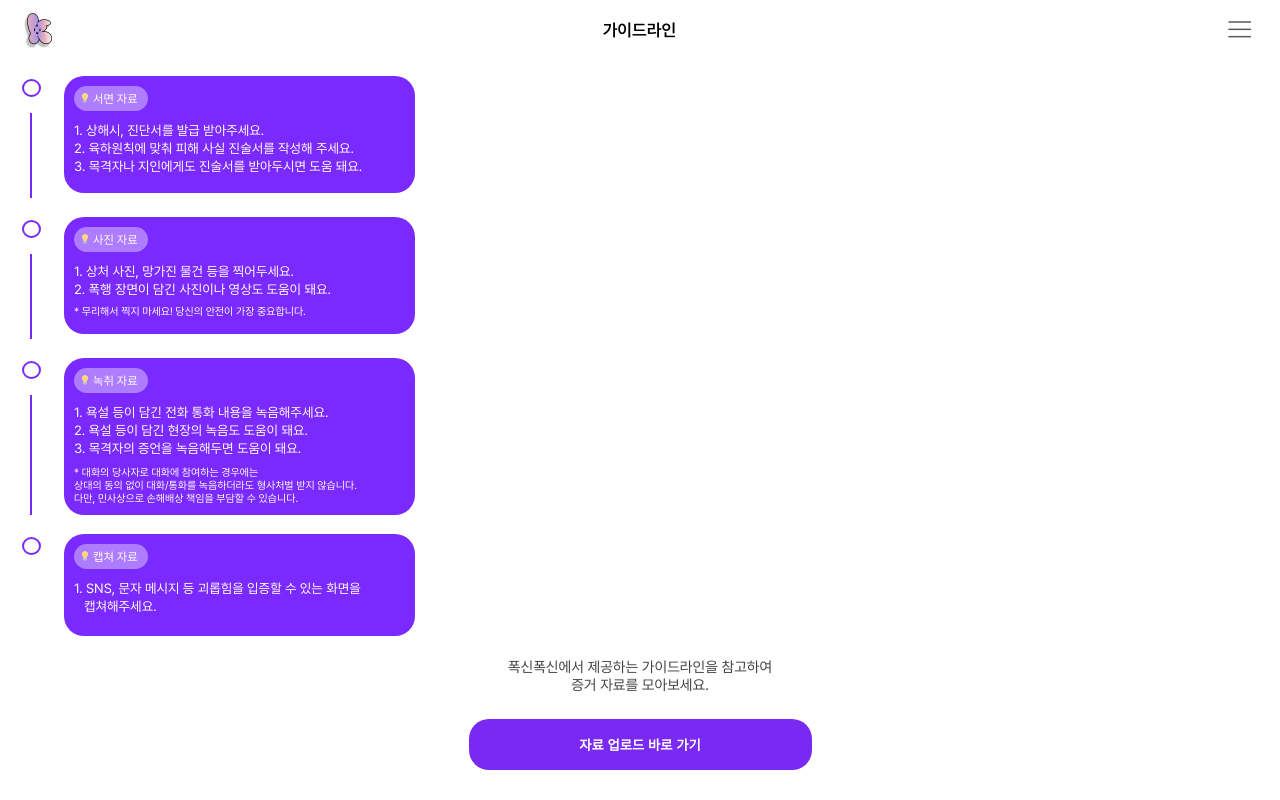
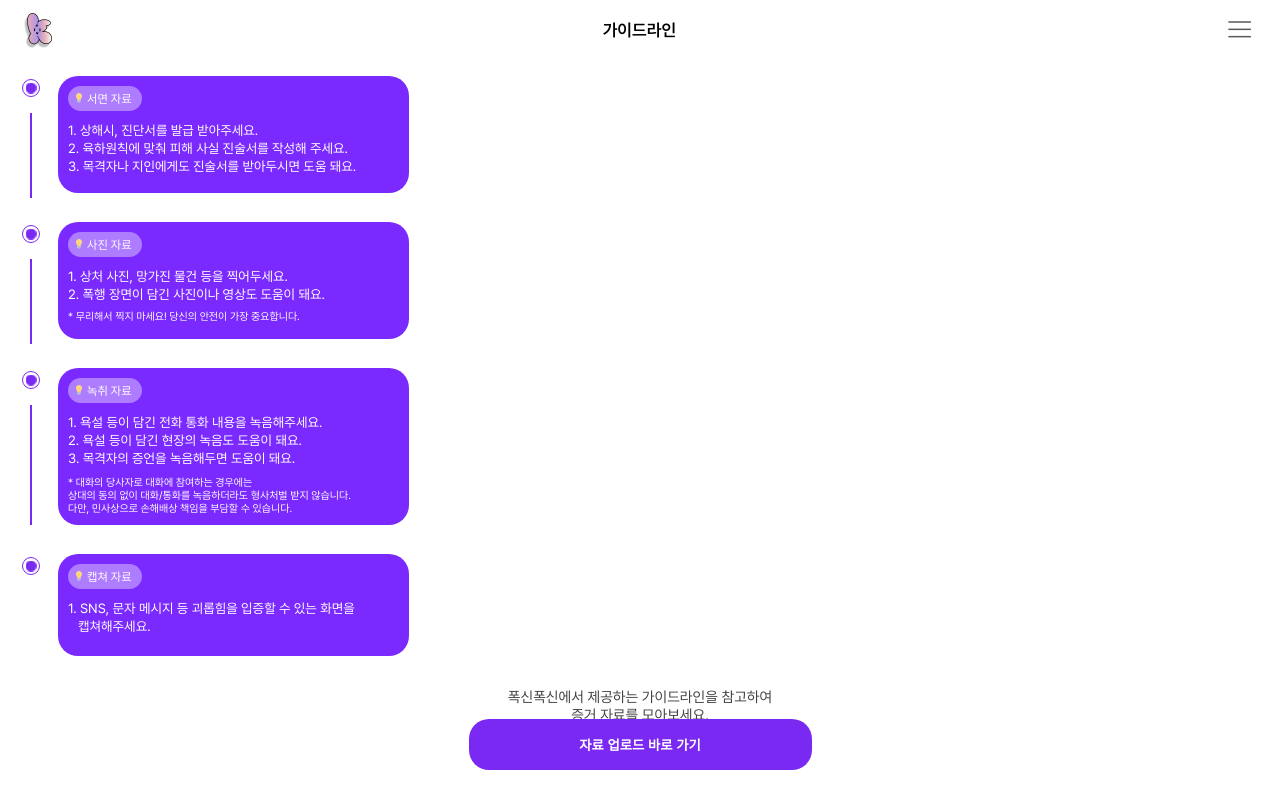
Before and after one commit to TeamViewMore/Poksin_FE, a React (Create React App) app: page /guide in a window 1280 px wide. Built offline with nearby package versions, Linux system fonts and the light colour scheme.

Commit message:
💄 [Design] 가이드라인 애니메이션
[Design] 가이드라인 애니메이션

```diff
--- a/src/pages/upload/Guide.js
+++ b/src/pages/upload/Guide.js
@@ -1,25 +1,52 @@
-import React from "react";
-import { keyframes } from "styled-components";
+import React, { useState, useEffect } from "react";
 import { useNavigate } from "react-router-dom";
 import * as G from "../../styles/upload/GuideStyle";
 import lightbulb from "../../img/lightbulb.svg";
 
 function Guide() {
+    const [activeBox, setActiveBox] = useState(1); // Track the active box
+    const [checked, setChecked] = useState(false); // Track if checkbox should be checked
     const navigate = useNavigate();
+
     const goToUpload = () => {
         navigate("/upload");
     };
+
+    useEffect(() => {
+        const timer1 = setTimeout(() => {
+            setActiveBox(2);
+            setChecked(true); // Set checkbox to checked
+        }, 1000); // Delay before activating Scroll2
+
+        const timer2 = setTimeout(() => {
+            setActiveBox(3);
+        }, 1500); // Delay before activating Scroll3
+
+        const timer3 = setTimeout(() => {
+            setActiveBox(4);
+        }, 2000); // Delay before activating Scroll4
+
+        return () => {
+            clearTimeout(timer1);
+            clearTimeout(timer2);
+            clearTimeout(timer3);
+        };
+    }, []);
+
     return (
-        <>
         <G.Guide>
             <G.Section>
                 <G.Scroll1>
                     <div style={{ display: "flex", flexDirection: "column" }}>
-                            <G.CheckCustom type="checkbox" />
-
+                        <G.CheckCustom
+                            type="checkbox"
+                            checked={checked}
+                            className={checked ? "auto-check" : ""}
+                            readOnly
+                        />
                         <G.Line />
                     </div>
-                        <G.PaperBox>
+                    <G.PaperBox isActive={activeBox >= 1}>
                         <div style={{ height: "10px" }}></div>
                         <G.Paper>
                             &nbsp;
@@ -43,11 +70,15 @@ function Guide() {
                 <br />
                 <G.Scroll2>
                     <div style={{ display: "flex", flexDirection: "column" }}>
-                            <G.CheckCustom type="checkbox" />
-
+                        <G.CheckCustom
+                            type="checkbox"
+                            checked={checked}
+                            className={checked ? "auto-check" : ""}
+                            readOnly
+                        />
                         <G.Line />
                     </div>
-                        <G.PhotoBox>
+                    <G.PhotoBox isActive={activeBox >= 2}>
                         <div style={{ height: "10px" }}></div>
                         <G.Photo>
                             &nbsp;
@@ -74,11 +105,15 @@ function Guide() {
                 <br />
                 <G.Scroll3>
                     <div style={{ display: "flex", flexDirection: "column" }}>
-                            <G.CheckCustom type="checkbox" />
-
+                        <G.CheckCustom
+                            type="checkbox"
+                            checked={checked}
+                            className={checked ? "auto-check" : ""}
+                            readOnly
+                        />
                         <G.Line2 />
                     </div>
-                        <G.RecordBox>
+                    <G.RecordBox isActive={activeBox >= 3}>
                         <div style={{ height: "10px" }}></div>
                         <G.Record>
                             &nbsp;
@@ -109,10 +144,9 @@ function Guide() {
                 </G.Scroll3>
                 <br />
                 <G.Scroll4>
-                        <G.CheckCustom type="checkbox" />
+                    <G.CheckCustom type="checkbox" checked={checked} className={checked ? "auto-check" : ""} readOnly />
                     <br />
-
-                        <G.CaptureBox>
+                    <G.CaptureBox isActive={activeBox >= 4}>
                         <div style={{ height: "10px" }}></div>
                         <G.Capture>
                             &nbsp;
@@ -143,7 +177,6 @@ function Guide() {
                 <G.Button onClick={goToUpload}>자료 업로드 바로 가기</G.Button>
             </G.ButtonBox>
         </G.Guide>
-        </>
     );
 }
 
--- a/src/styles/upload/GuideStyle.js
+++ b/src/styles/upload/GuideStyle.js
@@ -1,20 +1,46 @@
-import styled from "styled-components";
+import styled, { keyframes } from "styled-components";
 
-export const Guide = styled.div``;
+// Define keyframes for fade-in effect
+export const fadeIn = keyframes`
+  from {
+    opacity: 0;
+    transform: translateY(20px);
+  }
+  to {
+    opacity: 1;
+    transform: translateY(0);
+  }
+`;
 
-export const Scroll = styled.div``;
 export const Scroll1 = styled.div`
     display: flex;
+    animation: ${fadeIn} 1s ease-out forwards;
+    animation-delay: ${(props) => (props.isActive ? "0.5s" : "0s")};
+    opacity: ${(props) => (props.isActive ? "1" : "0")};
 `;
+
 export const Scroll2 = styled.div`
     display: flex;
+    animation: ${fadeIn} 1s ease-out forwards;
+    animation-delay: ${(props) => (props.isActive ? "1.5s" : "0s")};
+    opacity: ${(props) => (props.isActive ? "1" : "0")};
 `;
+
 export const Scroll3 = styled.div`
     display: flex;
+    animation: ${fadeIn} 1s ease-out forwards;
+    animation-delay: ${(props) => (props.isActive ? "2.5s" : "0s")};
+    opacity: ${(props) => (props.isActive ? "1" : "0")};
 `;
+
 export const Scroll4 = styled.div`
     display: flex;
+    animation: ${fadeIn} 1s ease-out forwards;
+    animation-delay: ${(props) => (props.isActive ? "3.5s" : "0s")};
+    opacity: ${(props) => (props.isActive ? "1" : "0")};
 `;
+
+// Other components remain unchanged
 export const Line = styled.div`
     height: 85px;
     width: 2px;
@@ -22,6 +48,7 @@ export const Line = styled.div`
     margin-left: 30px;
     margin-top: 13px;
 `;
+
 export const Line2 = styled.div`
     height: 120px;
     width: 2px;
@@ -29,19 +56,94 @@ export const Line2 = styled.div`
     margin-left: 30px;
     margin-top: 13px;
 `;
+
+const autoCheck = keyframes`
+  from {
+    background-color: white;
+    transform: scale(1);
+  }
+  to {
+    background-color: white;
+    transform: scale(1);
+  }
+`;
+
+const fillCheck = keyframes`
+  from {
+    width: 0;
+    height: 0;
+    opacity: 0;
+  }
+  to {
+    width: 11px;
+    height: 11px;
+    opacity: 1;
+  }
+`;
+
 export const CheckCustom = styled.input`
-    width: 19px; /* 체크박스 너비 */
-    height: 18px; /* 체크박스 높이 */
-    border: 2px solid rgb(122, 41, 243); /* 테두리 색상 */
+    width: 18px;
+    height: 18px;
+    border: 1.5px solid rgb(122, 41, 243);
     border-radius: 50%;
     cursor: pointer;
     margin-left: 22px;
-    appearance: none; /* 기본 체크박스 스타일 제거 */
+    appearance: none;
+    position: relative;
     background-color: white;
-    position: relative;
+
+    &.auto-check {
+        animation: ${autoCheck} 0.5s ease-out forwards;
+    }
+
+    &::after {
+        content: "";
+        display: ${(props) => (props.checked ? "block" : "none")};
+        width: 11px;
+        height: 11px;
+        border-radius: 50%;
+        background-color: rgb(122, 41, 243);
+        position: absolute;
+        top: 50%;
+        left: 50%;
+        transform: translate(-50%, -50%);
+        animation: ${fillCheck} 1.5s ease-out forwards;
+    }
+
+    &:checked {
+        background-color: white;
+        border: 1px solid rgb(122, 41, 243);
+    }
 `;
 
-export const Lightbulb = styled.div``;
+export const PaperBox = styled.div`
+    display: flex;
+    flex-direction: column;
+    width: 351px;
+    border-radius: 20px;
+    color: white;
+    font-size: 10pt;
+    line-height: 18px;
+    margin-bottom: 10px;
+    margin-left: 15px;
+    height: 117px;
+    background-color: ${(props) => (props.isActive ? "rgb(122, 41, 255)" : "white")};
+    color: ${(props) => (props.isActive ? "white" : "black")};
+    opacity: ${(props) => (props.isActive ? "1" : "0")};
+    transition: opacity 1s ease-out;
+`;
+
+export const PhotoBox = styled(PaperBox)`
+    height: 117px;
+`;
+
+export const RecordBox = styled(PaperBox)`
+    height: 157px;
+`;
+
+export const CaptureBox = styled(PaperBox)`
+    height: 102px;
+`;
 
 export const Paper = styled.div`
     display: flex;
@@ -56,93 +158,23 @@ export const Paper = styled.div`
     margin-bottom: 10px;
     margin-left: 10px;
 `;
-export const Photo = styled.div`
-    display: flex;
-    flex-direction: row;
-    color: white;
+
+export const Photo = styled(Paper)`
     background-color: rgb(174, 124, 255);
-    width: 74px;
-    height: 25px;
-    border-radius: 20px;
-    font-size: 9pt;
-    align-items: center;
-    margin-bottom: 10px;
-    margin-left: 10px;
-`;
-export const Record = styled.div`
-    display: flex;
-    flex-direction: row;
-    color: white;
-    background-color: rgb(174, 124, 255);
-    width: 74px;
-    height: 25px;
-    border-radius: 20px;
-    font-size: 9pt;
-    align-items: center;
-    margin-bottom: 10px;
-    margin-left: 10px;
-`;
-export const Capture = styled.div`
-    display: flex;
-    flex-direction: row;
-    color: white;
-    background-color: rgb(174, 124, 255);
-    width: 74px;
-    height: 25px;
-    border-radius: 20px;
-    font-size: 9pt;
-    align-items: center;
-    margin-bottom: 10px;
-    margin-left: 10px;
-`;
-export const PaperBox = styled.div`
-    position: relative;
-    right: -20px;
-    width: 351px;
-    height: 117px;
-    background-color: rgb(122, 41, 255);
-    border-radius: 20px;
-    color: white;
-    font-size: 10pt;
-    line-height: 18px;
-`;
-export const PhotoBox = styled.div`
-    width: 351px;
-    height: 117px;
-    background-color: rgb(122, 41, 255);
-    border-radius: 20px;
-    color: white;
-    font-size: 10pt;
-    line-height: 18px;
-    position: relative;
-    right: -20px;
 `;
 
-export const RecordBox = styled.div`
-    width: 351px;
-    height: 157px;
-    background-color: rgb(122, 41, 255);
-    border-radius: 20px;
-    color: white;
-    font-size: 10pt;
-    line-height: 18px;
-    position: relative;
-    right: -20px;
+export const Record = styled(Paper)`
+    background-color: rgb(174, 124, 255);
 `;
-export const CaptureBox = styled.div`
-    width: 351px;
-    height: 102px;
-    background-color: rgb(122, 41, 255);
-    border-radius: 20px;
-    color: white;
-    font-size: 10pt;
-    line-height: 18px;
-    position: relative;
-    right: -20px;
+
+export const Capture = styled(Paper)`
+    background-color: rgb(174, 124, 255);
 `;
+
 export const Section = styled.div`
     margin-top: 17px;
 `;
+
 export const ButtonBox = styled.div`
     display: flex;
     flex-direction: column;
@@ -162,9 +194,12 @@ export const Button = styled.button`
     bottom: 30px;
     font-weight: bold;
 `;
+
 export const Detail = styled.div`
     text-align: center;
     color: rgb(66, 66, 66);
     margin-top: 22px;
     font-size: 11pt;
 `;
+export const Guide = styled.div``;
+export const Lightbulb = styled.div``;
```
Lines whose indentation alone changed are shown as unchanged.
